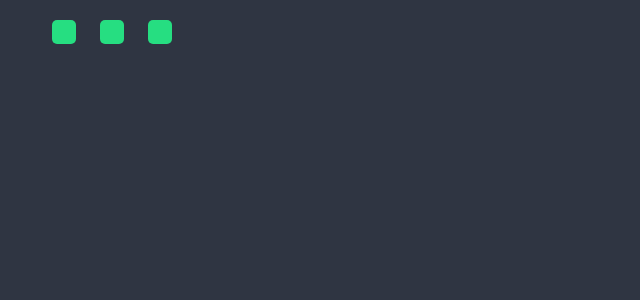
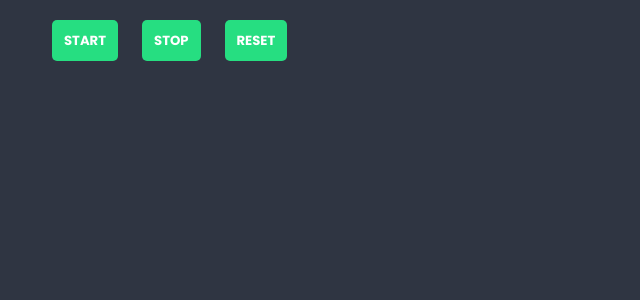
Before and after one commit to KatSobieska/timer-app, a JavaScript app: page / in a window 1280 px wide. Shown: the top 300 px of the page, without its empty margins (0-640 px from the left). Built offline with nearby package versions, Linux system fonts and the light colour scheme.

Commit message:
Add names for buttons

```diff
--- a/src/App.js
+++ b/src/App.js
@@ -4,9 +4,9 @@ import Button from "./components/Button/Button.js";
 const App = () => {
   return (
     <Container>
-      <Button />
-      <Button />
-      <Button />
+      <Button>START</Button>
+      <Button>STOP</Button>
+      <Button>RESET</Button>
     </Container>
   );
 };
```
